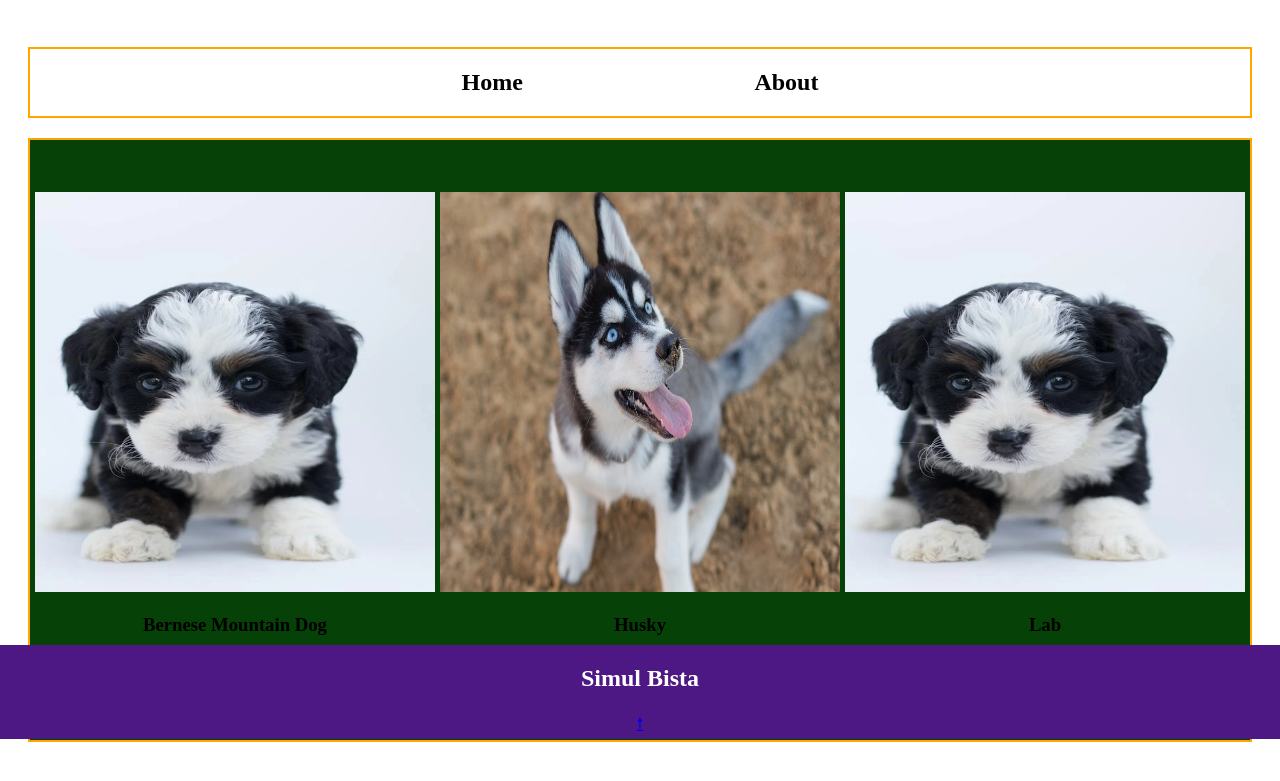
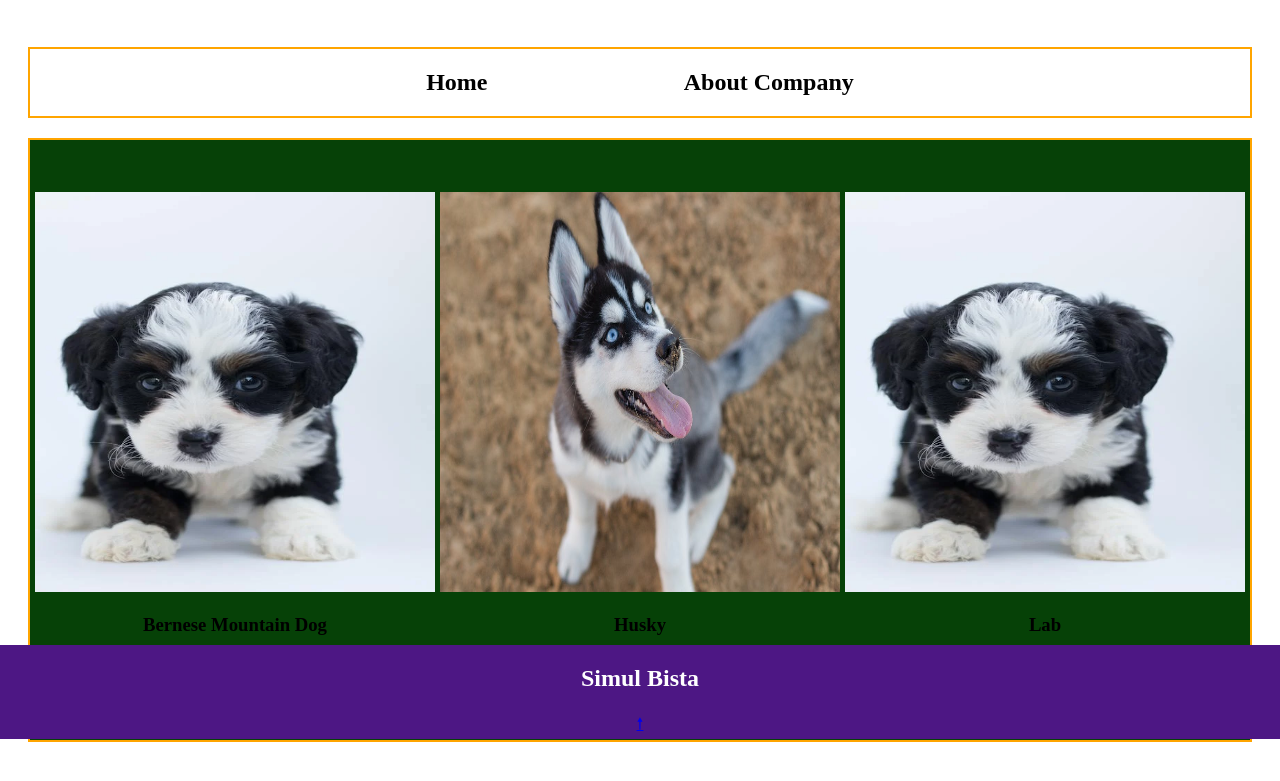
Before and after one commit to simulbista/PuppyHeaven, a plain HTML site: page index.html in a window 1280 px wide. Shown: the part 61-842 px from the top of the page. Drawn offline with Linux system fonts and the light colour scheme.

Commit message:
upadte index.html

```diff
--- a/index.html
+++ b/index.html
@@ -18,7 +18,7 @@
     <!-- nav -->
     <nav>
         <h2><a href="#">Home</a></h2>
-        <h2><a href="#">About</a></h2>
+        <h2><a href="#">About Company</a></h2>
     </nav>
 
     <!-- main -->
```
